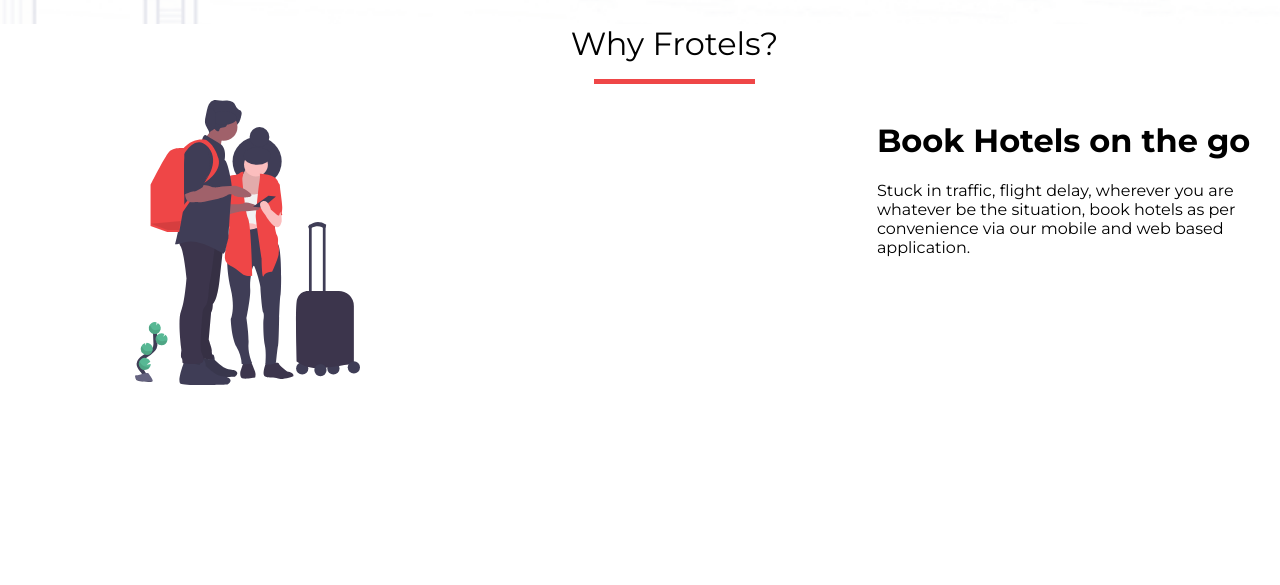
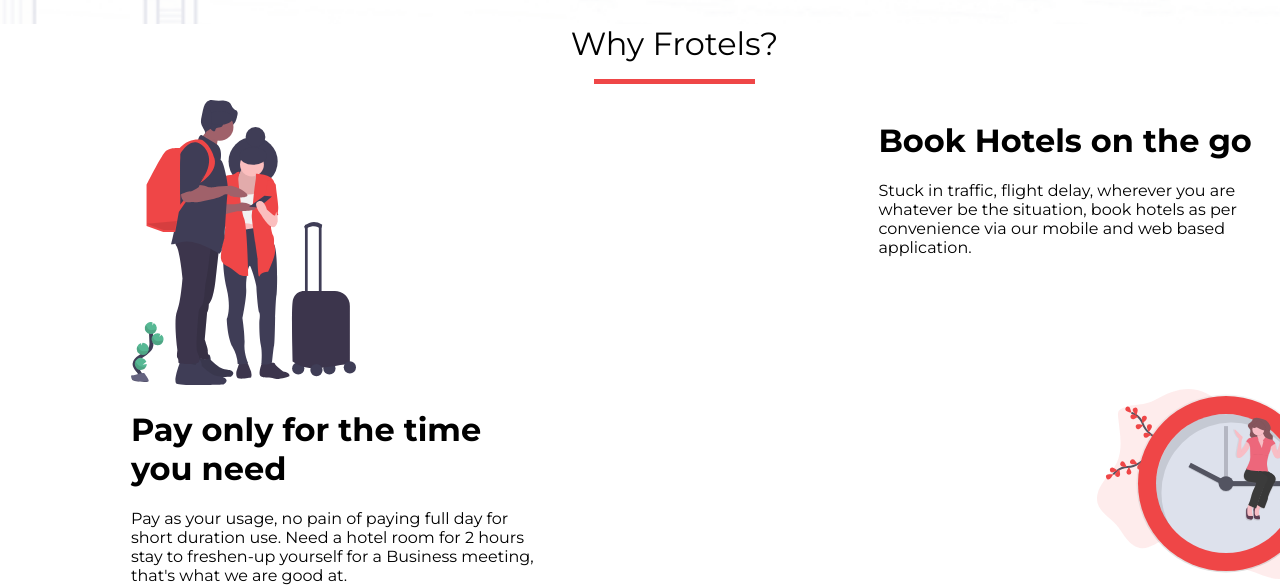
Before and after one commit to pamnanaimanish169/toroots-css-clone, a plain HTML site: page index.html in a window 1280 px wide. Shown: the part 925-1510 px from the top of the page. Before the commit the page ends 1314 px from the top, so only its background shows below. Drawn offline with Linux system fonts and the light colour scheme.

Commit message:
Integrate: Integrated Why Frtels Section Reverse

```diff
--- a/index.html
+++ b/index.html
@@ -119,11 +119,21 @@
             <hr>
         </div>
 
-        <div class="why_frotels__section">
-            <img src="book-hotels.svg" alt="">
-            <div class="why_frotels__text">
-                <h1>Book Hotels on the go</h1>
-                Stuck in traffic, flight delay, wherever you are whatever be the situation, book hotels as per convenience via our mobile and web based application.
+        <div class="row">
+            <div class="why_frotels__section">
+                <img src="book-hotels.svg" alt="">
+                <div class="why_frotels__text">
+                    <h1>Book Hotels on the go</h1>
+                    Stuck in traffic, flight delay, wherever you are whatever be the situation, book hotels as per convenience via our mobile and web based application.
+                </div>
+            </div>
+
+            <div class="why_frotels__section_2">
+                <img src="pay-time.svg" alt="">
+                <div class="why_frotels__text_2">
+                    <h1>Pay only for the time you need</h1>
+                    Pay as your usage, no pain of paying full day for short duration use. Need a hotel room for 2 hours stay to freshen-up yourself for a Business meeting, that's what we are good at.
+                </div>
             </div>
         </div>
     </div>
--- a/style.css
+++ b/style.css
@@ -216,6 +216,19 @@ table {
   }
    /* Why Frotels END */
 
+   /* Why Frotels Reverse START */
+.why_frotels__text_2 {
+    float: left;
+    width: 30%;
+    padding-left: 10%;
+}
+
+.why_frotels__section_2 > img {
+    padding-left: 10%;
+    float: right;
+}
+   /* Why Frotels Reverse END */
+
   /* FOr Mobile devices like smartphones,etc */
   @media only screen and (max-width:667px) {
       body {
```
Also changed, not shown: pay-time.svg (added).
